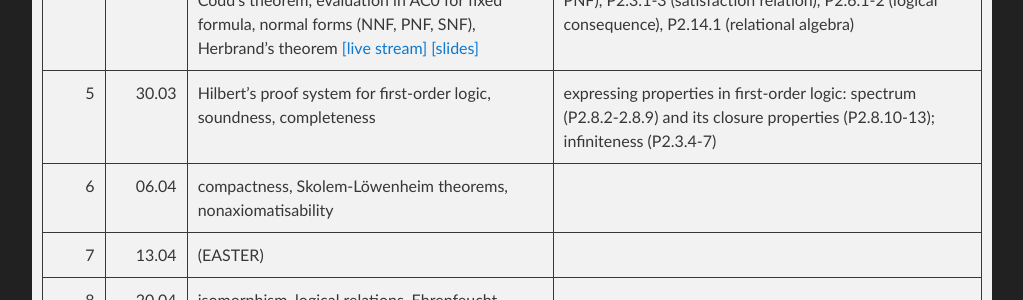
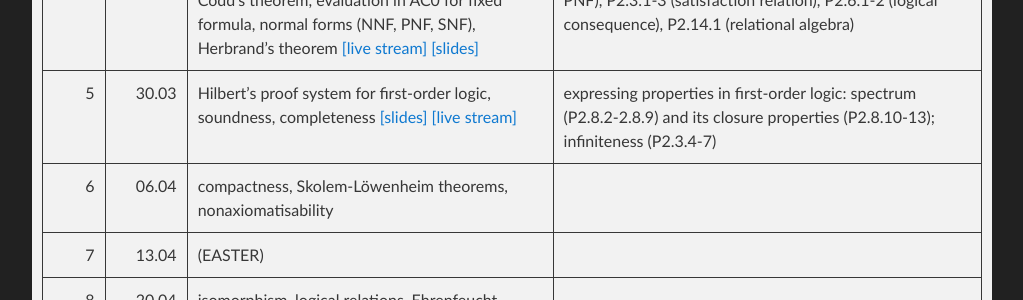
Before and after one commit to lclem/logic_course, a Jekyll site: the page built from docs/index.md, in a window 1280 px wide and 900 px high, scrolled down 2397 px. Shown: the part 153-453 px from the top of the window, without its empty margins (128-1151 px from the left). Built offline with Jekyll 4.4.1, drawn with Linux system fonts in a browser that asks for light colours; our own code applies the rules of GitHub Pages for plain Markdown files.

Commit message:
Update index.md

```diff
--- a/docs/index.md
+++ b/docs/index.md
@@ -59,7 +59,7 @@
 | 2 | 09.03 | resolution (soundness, refutation completeness, <del>hardness of pigeon-hole formulas,</del> polynomial interpolants P1.7.6); SAT solving (DP, DPLL, phase transition); success of SAT solvers [[slides]](slides/03-resolution.pdf) | P1.3.5 (self-reducibility of SAT), P1.4.3 (exponential lower bound on equivalent CNF), P1.7.2 (interpolation), P1.7.3 (Beth definability), P1.7.4 (infinite extension of interpolation) |
 | 3 | 16.03 | intuitionistic propositional logic: law of excluded middle, natural deduction, Curry-Howard correspondence (simply-typed lambda-calculus), models, tautology is PSPACE-complete [[live stream]](https://youtu.be/4MtVtuULxxQ) [[video]](https://youtu.be/FwPfMFfRD-8) [[slides]](slides/04-intuitionism.pdf) | P1.9.1 (examples), P1.9.2 (monotonicity of natural deduction), P1.9.3 (Kripke models with one world), P1.9.4 (monotonicity of Kripke semantics), P1.9.5 (soundness), P1.9.7 (examples of intuitionistic non-tautologies), P1.9.8 (linear models), P1.9.9 (disjunction property) |
 | 4 | 23.03 | first-order logic: syntax, semantics, examples, Codd's theorem, evaluation in AC0 for fixed formula, normal forms (NNF, PNF, SNF), Herbrand's theorem [[live stream]](https://youtu.be/R_aFVUzb7d8) [[slides]](slides/05-first_order_logic.pdf) | P2.1.2, P2.1.6-9 (definability examples), P2.2.1-2 (NNF, PNF), P2.3.1-3 (satisfaction relation), P2.6.1-2 (logical consequence), P2.14.1 (relational algebra) |
-| 5 | 30.03 | Hilbert's proof system for first-order logic, soundness, completeness | expressing properties in first-order logic: spectrum (P2.8.2-2.8.9) and its closure properties (P2.8.10-13); infiniteness (P2.3.4-7) |
+| 5 | 30.03 | Hilbert's proof system for first-order logic, soundness, completeness [[slides]](slides/06-completeness_FO.pdf) [[live stream]](https://youtu.be/i1Nl1XOGxZ0) | expressing properties in first-order logic: spectrum (P2.8.2-2.8.9) and its closure properties (P2.8.10-13); infiniteness (P2.3.4-7) |
 | 6 | 06.04 | compactness, Skolem-Löwenheim theorems, nonaxiomatisability | |
 | 7 | 13.04 | (EASTER) |
 | 8 | 20.04 | isomorphism, logical relations, Ehrenfeucht-Fraïssé games, inexpressibility | |
```
